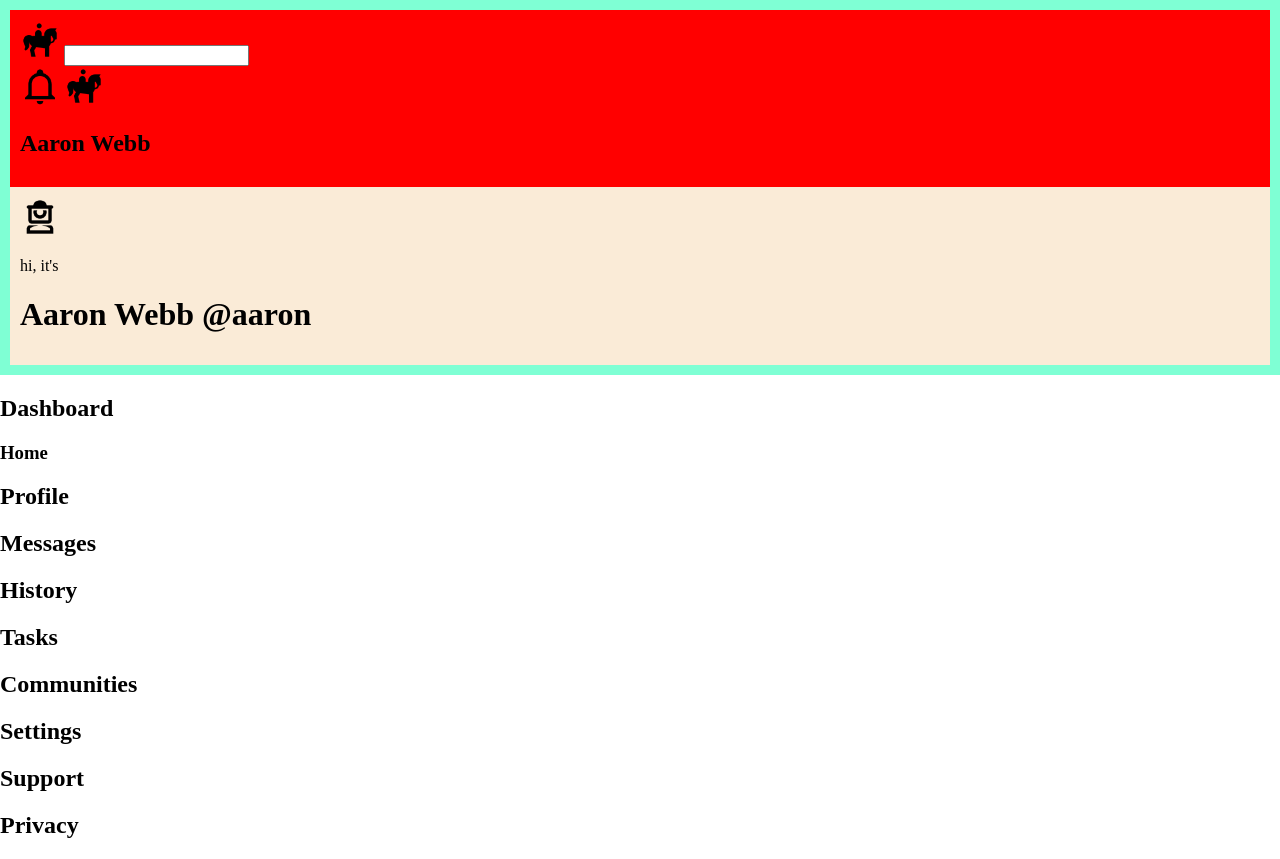
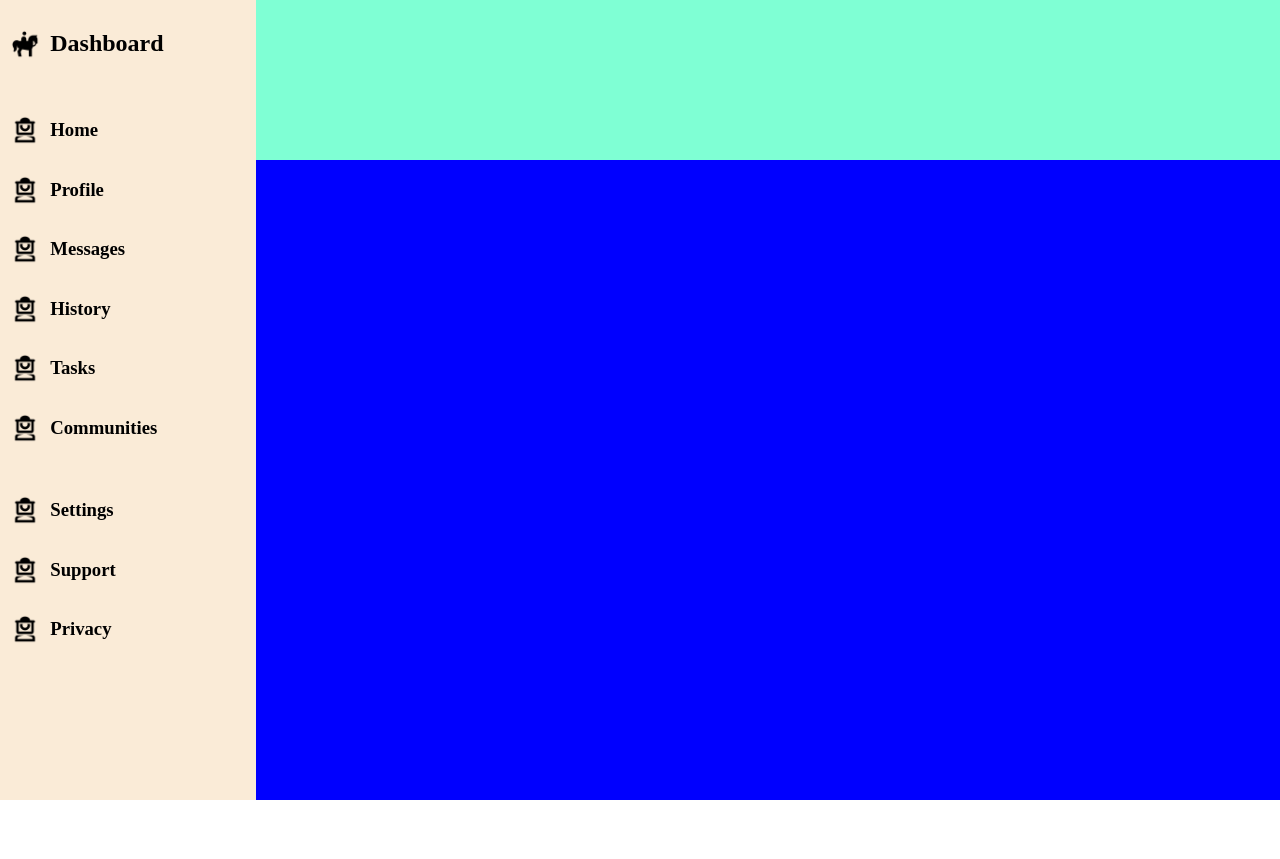
Before and after one commit to aadgithub1/admin-dashboard, a plain HTML site: page index.html in a window 1280 px wide. After the commit the page ends 800 px from the top, so only its background shows below. Drawn offline with Linux system fonts and the light colour scheme.

Commit message:
Set grid, add nav components.

```diff
--- a/index.html
+++ b/index.html
@@ -3,86 +3,66 @@
 <head>
     <meta charset="UTF-8">
     <meta name="viewport" content="width=device-width, initial-scale=1.0">
-    <title>Admin Page</title>
+    <title>Admin</title>
     <link rel="stylesheet" href="styles.css">
 </head>
 <body>
+
+
     <header>
-        <div class="header-div top-half">
-            <div id="search-bar-div">
-                <img src="img/horse-human.png" alt="a-b testing">
-                <input type="text" name="search">
+    </header>
+
+
+    <nav>
+        <div id="nav-dashboard-div" class="nav">
+            <img src="img/horse-human.png" alt="horse human">
+            <h1>Dashboard</h1>
+        </div>
+
+        <div id="nav-home-div">
+            <div class="nav-item-div">
+                <img src="img/beekeeper.png" alt="bee">
+                <h3><a target="_blank" href="https://google.com">Home</a></h3>
             </div>
-            <div id="top-right-icons-div">
-                <img src="img/notification.png" alt="notification icon">
-                <img src="img/horse-human.png" alt="horse icon">
-                <h2>Aaron Webb</h2>
+            <div class="nav-item-div">
+                <img src="img/beekeeper.png" alt="bee">
+                <h3><a target="_blank" href="https://google.com">Profile</a></h3>
+            </div>
+            <div class="nav-item-div">
+                <img src="img/beekeeper.png" alt="bee">
+                <h3><a target="_blank" href="https://google.com">Messages</a></h3>
+            </div>
+            <div class="nav-item-div">
+                <img src="img/beekeeper.png" alt="bee">
+                <h3><a target="_blank" href="https://google.com">History</a></h3>
+            </div>
+            <div class="nav-item-div">
+                <img src="img/beekeeper.png" alt="bee">
+                <h3><a target="_blank" href="https://google.com">Tasks</a></h3></div>
+            <div class="nav-item-div">
+                <img src="img/beekeeper.png" alt="bee">
+                <h3><a target="_blank" href="https://google.com">Communities</a></h3>
             </div>
         </div>
-        <div class="header-div bottom-half">
-            <div id="name-div">
-                <img src="img/beekeeper.png" alt="beekeeper">
-                <div id="text-div">
-                    <p>hi, it's</p>
-                    <h1>Aaron Webb @aaron</h1>
-                </div>
+
+        <div id="nav-settings-div">
+            <div class="nav-item-div">
+                <img src="img/beekeeper.png" alt="bee">
+                <h3>Settings</h3>
             </div>
-            <div id="btns-div">
-
+            <div class="nav-item-div">
+                <img src="img/beekeeper.png" alt="bee">
+                <h3>Support</h3>
+            </div>
+            <div class="nav-item-div">
+                <img src="img/beekeeper.png" alt="bee">
+                <h3>Privacy</h3>
             </div>
         </div>
-    </header>
-
-    <div id="side-bar">
-        <div id="top-group-wrapper">
-            <div id="icon-div">
-                <!-- img -->
-                 <h2>Dashboard</h2>
-            </div>
-        </div>
-        <div id="middle-group-wrapper">
-            <div id="home-div">
-                <!-- img -->
-                 <h3>Home</h3>
-            </div>
-            <div id="profile-div">
-                <!-- img -->
-                 <h2>Profile</h2>
-            </div>
-            <div id="messages-div">
-                <!-- img -->
-                 <h2>Messages</h2>
-            </div>
-            <div id="history-div">
-                <!-- img -->
-                 <h2>History</h2>
-            </div>
-            <div id="tasks-div">
-                <!-- img -->
-                 <h2>Tasks</h2>
-            </div>
-            <div id="Communities-div">
-                <!-- img -->
-                 <h2>Communities</h2>
-            </div>
-        </div>
-        <div id="third-group-wrapper">
-            <div id="Settings-div">
-                <!-- img -->
-                 <h2>Settings</h2>
-            </div>
-            <div id="Support-div">
-                <!-- img -->
-                 <h2>Support</h2>
-            </div>
-            <div id="Privacy-div">
-                <!-- img -->
-                 <h2>Privacy</h2>
-            </div>
-        </div>
-    </div>
+    </nav>
     <main>
 
     </main>
+
 </body>
 </html>
--- a/styles.css
+++ b/styles.css
@@ -2,23 +2,59 @@ html,
 body{
     margin: 0;
     padding: 0;
+    height: 100%;
+}
+
+body{
+    display: grid;
+    grid-template-columns: 1fr 4fr;
+    grid-template-rows: 1fr 4fr;
 }
 
 img{
-    width: 40px;
+    height: 30px;
 }
 
 header{
     background-color: aquamarine;
     padding: 10px;
+    grid-column: 2;
+    grid-row: 1;
 }
 
-.top-half{
-    background-color: red;
-    padding: 10px;
+nav{
+    background-color: antiquewhite;
+    grid-row: 1 / -1;
+    grid-column: 1;
+
+    padding: 4%;
+
+    display: flex;
+    flex-direction: column;
+
 }
 
-.bottom-half{
-    background-color: antiquewhite;
-    padding: 10px;
+#nav-dashboard-div,
+#nav-home-div,
+#nav-settings-div{
+    margin-bottom: 10%;
 }
+
+#nav-dashboard-div,
+#nav-home-div > div,
+#nav-settings-div > div{
+    display: flex;
+    align-items: center;
+    gap: 10px;
+}
+
+main{
+    background-color: blue;
+    grid-column: 2;
+    grid-row: 2;
+}
+
+a{
+    text-decoration: none;
+    color: black;
+}
```
